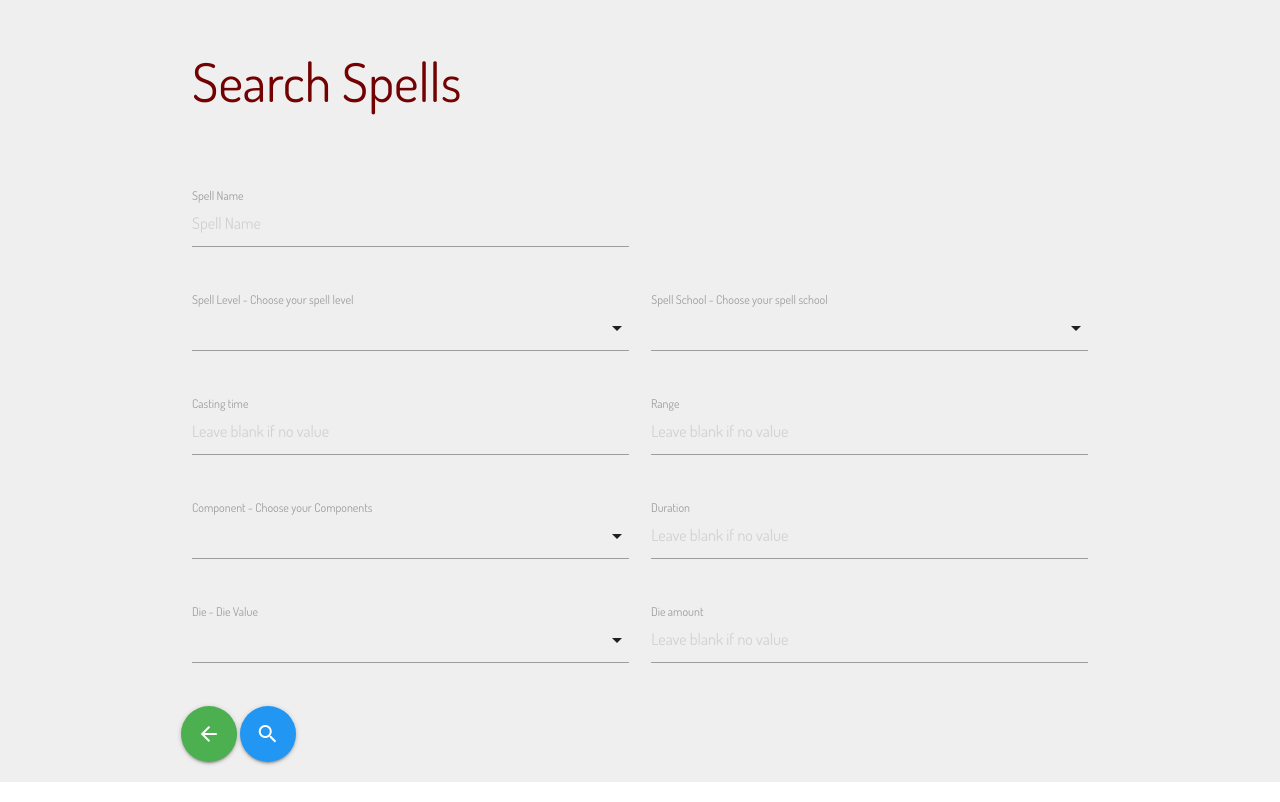
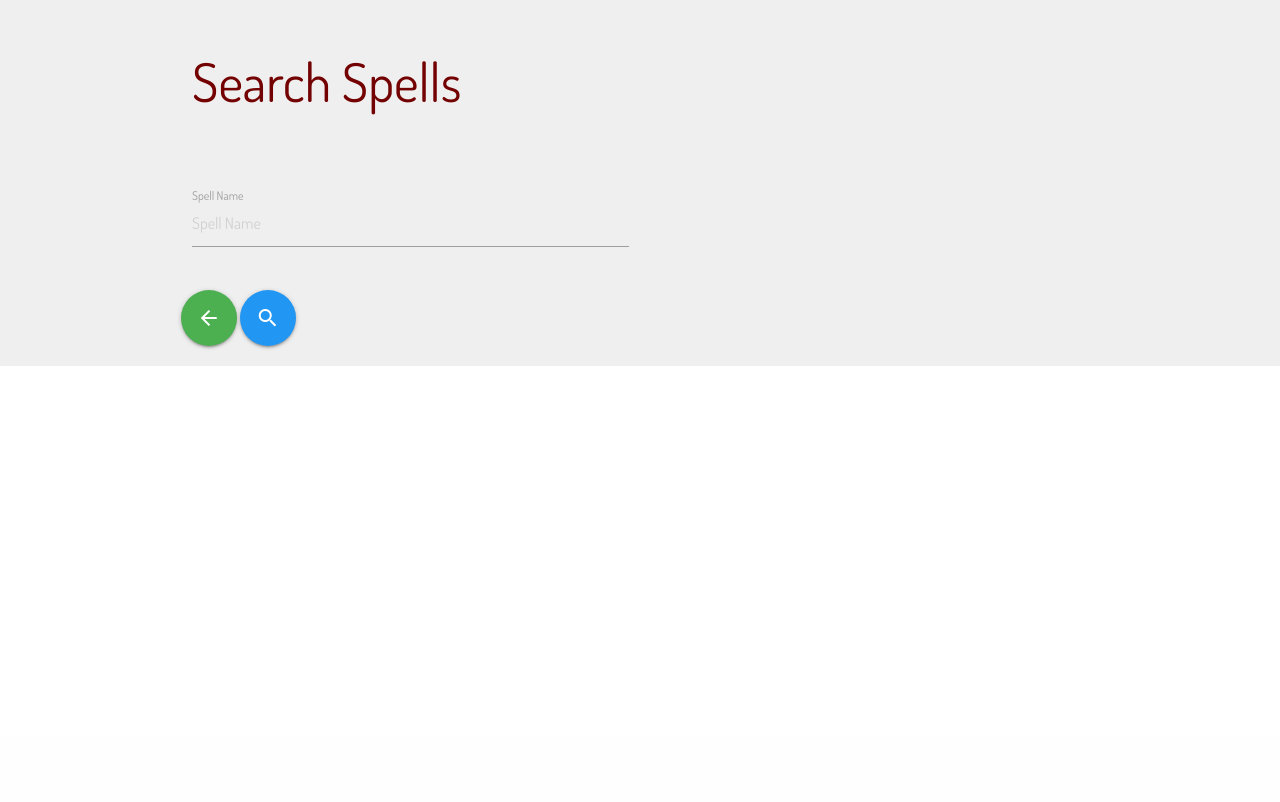
Before and after one commit to JackSnowdon/spellbook, a Flask app: template templates/search_spells.html in a window 1280 px wide. Shown: the part 65-867 px from the top of the page. After the commit the page ends 431 px from the top, so only its background shows below. Run offline with Flask 2, Linux system fonts and the light colour scheme; the template is opened without the code that fills it, so the values that code supplies are empty; some libraries are stand-ins or nearby versions.

Commit message:
added searched spells template and started code for search function

```diff
--- a/app.py
+++ b/app.py
@@ -95,13 +95,22 @@ def update_spell(spell_id):
 # Search
 
 @app.route('/search_spells')
-def search_spells ():
+def search_spells():
     return render_template("search_spells.html", components=mongo.db.components.find(),
     spells=mongo.db.spells.find(), die=mongo.db.die.find(),
     level=mongo.db.level.find(), school=mongo.db.school.find())
 
-#@app.route('/search_request')
-#def search_request():
+# 23/05/19 search function landing on a "if no direction is specified, key_or_list must be an instance of list" message
+
+@app.route('/search_request', methods=['POST', 'GET'])
+def search_request():
+    spells=mongo.db.spells
+    spells.create_index({'spell_name':"text"})
+    search_name=request.form.get('spell_name')
+    print(search_name)
+    results=spells.find({"$text":{"$search":search_name}})
+    print(results)
+    return render_template('searched_spells.html', results=results, spells=spells.find())
 
 if __name__ == '__main__':
     app.run(host=os.environ.get('IP'),
--- a/templates/edit_spell.html
+++ b/templates/edit_spell.html
@@ -54,7 +54,7 @@
             <select multiple id="components" name="components" class="input-text">
                 <!--- 17/05/19 selected components not showing up in list but now addable and displayable --->
                 {% for c in components %}
-                    {% if spell.components == c.component %}
+                    {% if c.component == spell.components %}
                   <option value="{{c.component}}" selected>{{c.component}}</option>
                     {% else %}
                   <option value="{{c.component}}">{{c.component}}</option>
--- a/templates/search_spells.html
+++ b/templates/search_spells.html
@@ -1,7 +1,7 @@
 {% extends 'base.html'%} {% block content %}
 <h2 class="input-text page-header">Search Spells</h2>
 <div class="row">
-    <form action="" method="POST" class="col s12">
+    <form action="{{ url_for('search_request') }} " method="GET" class="col s12">
         <div class="row">
             <div class="input-field col s6">
                 <input placeholder="Spell Name" name="spell_name" id="spell_name" type="text" class="validate input-text">
@@ -9,64 +9,8 @@
             </div>
         </div>
         <div class="row">
-            <div class="input-field col s12 m6">
-                <select class="input-text" id="spell_level" name="spell_level">
-                {% for l in level %}
-                  <option value="{{l.spell_level}}">{{l.spell_level}}</option>
-                {% endfor %}
-            </select>
-                <label>Spell Level - Choose your spell level</label>
-            </div>
-            <div class="input-field col s12 m6">
-                <select class="input-text" id="school" name="school">
-                {% for s in school %}
-                  <option  value="{{s.school_name}}">{{s.school_name}}</option>
-                {% endfor %}
-            </select>
-                <label>Spell School - Choose your spell school</label>
-            </div>
-        </div>
-        <div class="row">
-            <div class="input-field col s12 m6">
-                <input placeholder="Leave blank if no value" name="casting_time" id="casting_time" type="text" class="validate input-text">
-                <label for="casting_time">Casting time</label>
-            </div>
-            <div class="input-field col s12 m6">
-                <input placeholder="Leave blank if no value" name="range" id="range" type="text" class="validate input-text">
-                <label for="range">Range</label>
-            </div>
-        </div>
-      <div class="row">
-            <div class="input-field col s12 m6">
-           <select multiple id="components" name="components" class="input-text">
-                {% for c in components %}
-                  <option value="{{c.component}}">{{c.component}}</option>
-                {% endfor %}
-            </select>
-                <label>Component - Choose your Components</label>
-            </div>
-            <div class="input-field col s12 m6">
-                <input placeholder="Leave blank if no value" name="duration" id="duration" type="text" class="validate input-text">
-                <label for="duration">Duration</label>
-            </div>
-        </div>
-        <div class="row">
-            <div class="input-field col s12 m6">
-                <select id="die_value" name="die_value" class="validate input-text" type="text">
-                {% for d in die %}
-                  <option value="{{d.die_value}}">{{d.die_value}}</option>
-                {% endfor %}
-            </select>
-                <label>Die - Die Value </label>
-            </div>
-            <div class="input-field col s12 m6">
-                <input placeholder="Leave blank if no value" name="die_amount" id="die_amount" type="text" class="validate input-text">
-                <label for="die_amount">Die amount</label>
-            </div>
-        </div>
-        <div class="row">
             <a href="{{url_for('browse_spells')}}" class="btn-floating btn-large waves-effect waves-light green"><i class="material-icons">arrow_back</i></a>
-             <button class="btn-floating btn-large waves-effect waves-light blue" type="submit">
+            <button class="btn-floating btn-large waves-effect waves-light blue" type="submit">
                 <i class="material-icons right">search</i>
               </button>
         </div>
```
Also changed, not shown: templates/searched_spells.html (added, +50 -0 lines).
